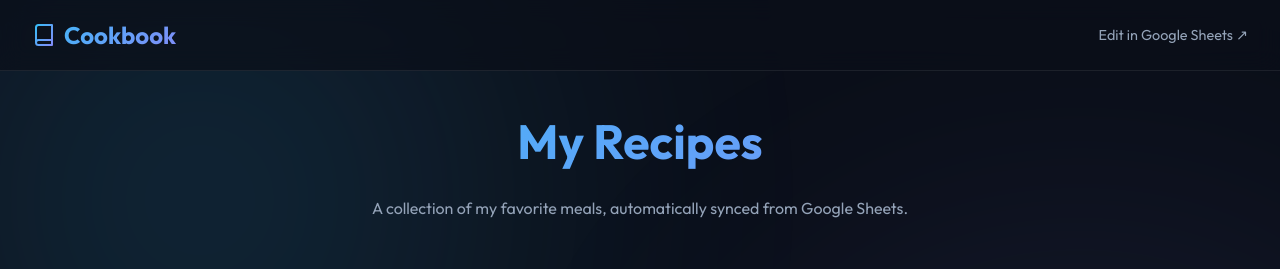
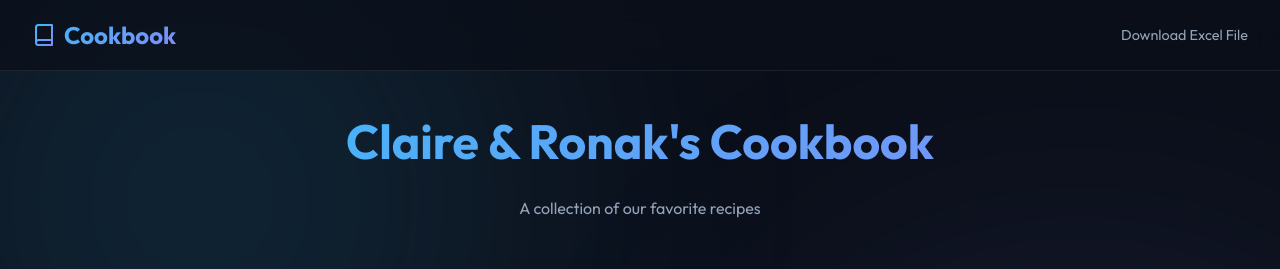
Before and after one commit to ronak-n-desai/cookbook-automation, a Next.js app: page / in a window 1280 px wide. Shown: the top 269 px of the page. Built offline with nearby package versions, Linux system fonts and the light colour scheme; no server answers.

Commit message:
updated README and navbar

```diff
--- a/app/page.js
+++ b/app/page.js
@@ -8,10 +8,10 @@ export default async function Home() {
     <main className="main-content">
       <div style={{ marginBottom: '3rem', textAlign: 'center' }}>
         <h1 style={{ fontSize: '3rem', marginBottom: '1rem', background: 'var(--accent-gradient)', WebkitBackgroundClip: 'text', WebkitTextFillColor: 'transparent' }}>
-          My Recipes
+          Claire & Ronak's Cookbook
         </h1>
         <p style={{ color: 'var(--text-secondary)' }}>
-          A collection of my favorite meals, automatically synced from Google Sheets.
+          A collection of our favorite recipes
         </p>
       </div>
 
--- a/components/Navbar.js
+++ b/components/Navbar.js
@@ -22,7 +22,7 @@ export default function Navbar() {
           rel="noopener noreferrer"
           style={{ fontSize: '0.9rem', color: 'var(--text-secondary)' }}
         >
-          Edit in Google Sheets ↗
+          Download Excel File
         </a>
       </div>
     </nav>
```
Also changed, not shown: 1 other file (tests, documents, lock files or other folders).
